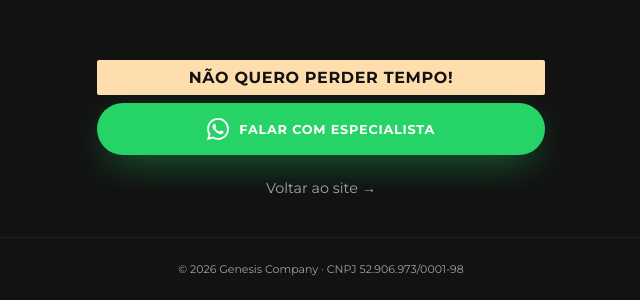
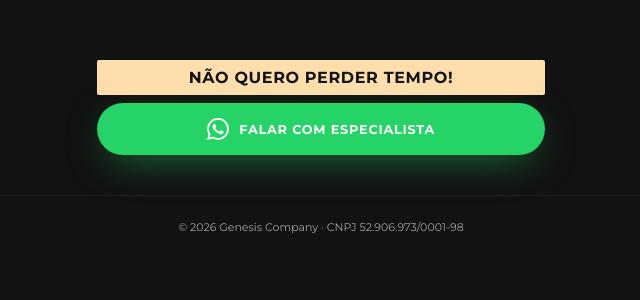
Before and after one commit to gnstecnologia/formulario-etapas, a plain HTML site: page obrigado.html in a window 1280 px wide. Shown: the part 986-1286 px from the top of the page, without its empty margins (319-959 px from the left). After the commit the page ends 1244 px from the top, so only its background shows below. Drawn offline with Linux system fonts and the light colour scheme; a script that the page names is missing.

Commit message:
Remove o link Voltar ao site da pagina de obrigado
Co-Authored-By: Claude Opus 4.5 <noreply@anthropic.com>

```diff
--- a/assets/css/obrigado.css
+++ b/assets/css/obrigado.css
@@ -184,13 +184,6 @@ body {
   box-shadow: 0 12px 40px -12px #25d36699;
 }
 .obrigado__wa i { font-size: 1.25rem; }
-.obrigado__back {
-  margin-top: 1.5rem;
-  color: var(--muted);
-  font-size: 0.9rem;
-  text-decoration: none;
-}
-.obrigado__back:hover { color: var(--accent); }
 .obrigado-footer {
   padding: 1.5rem;
   text-align: center;
--- a/obrigado.html
+++ b/obrigado.html
@@ -87,7 +87,6 @@ src="https://www.facebook.com/tr?id=1551278673109850&ev=PageView&noscript=1"
     <span>Falar com especialista</span>
   </a>
 
-  <a class="obrigado__back" href="./index.html">Voltar ao site →</a>
 </main>
 
 <footer class="obrigado-footer">
```
